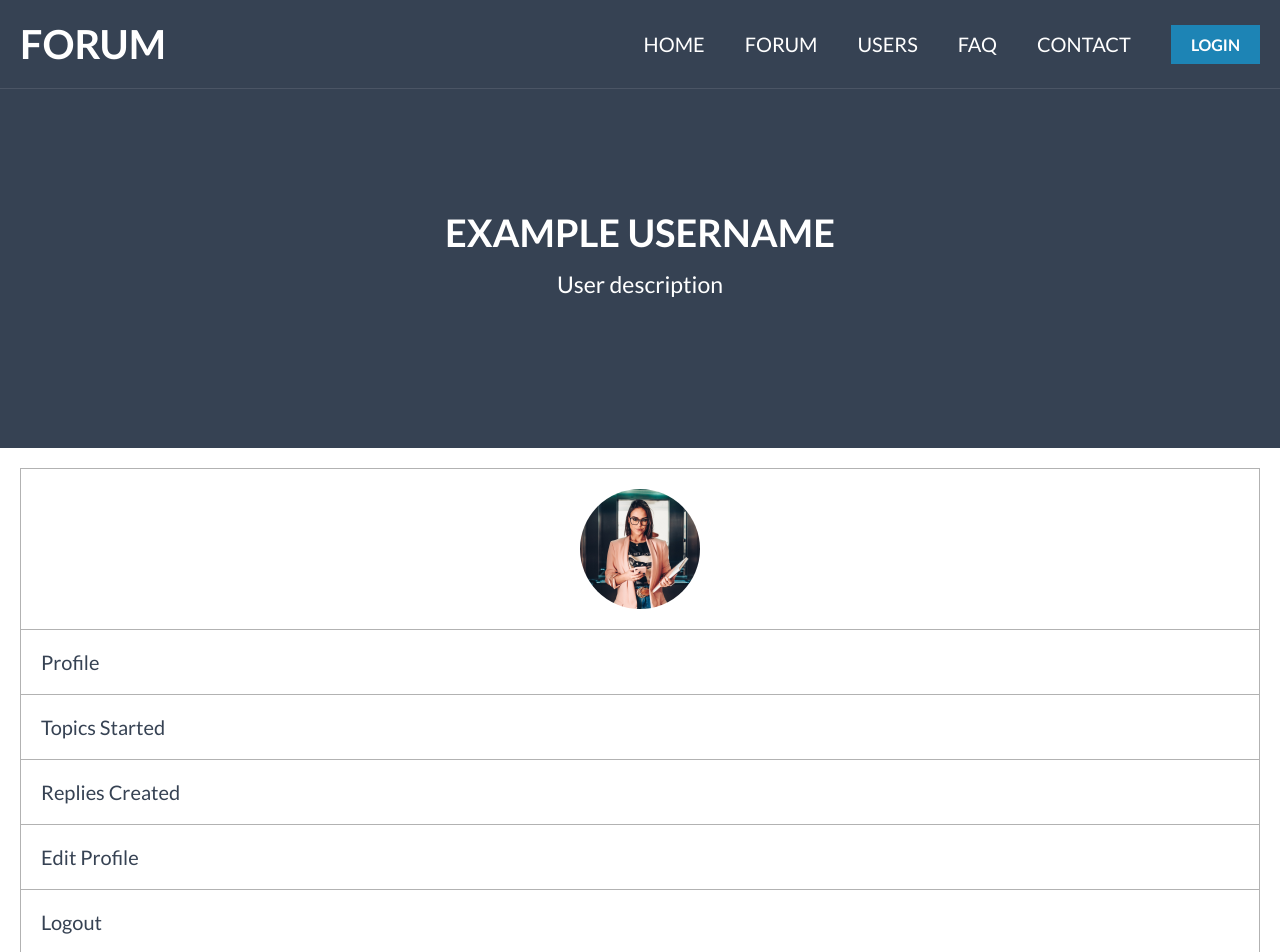
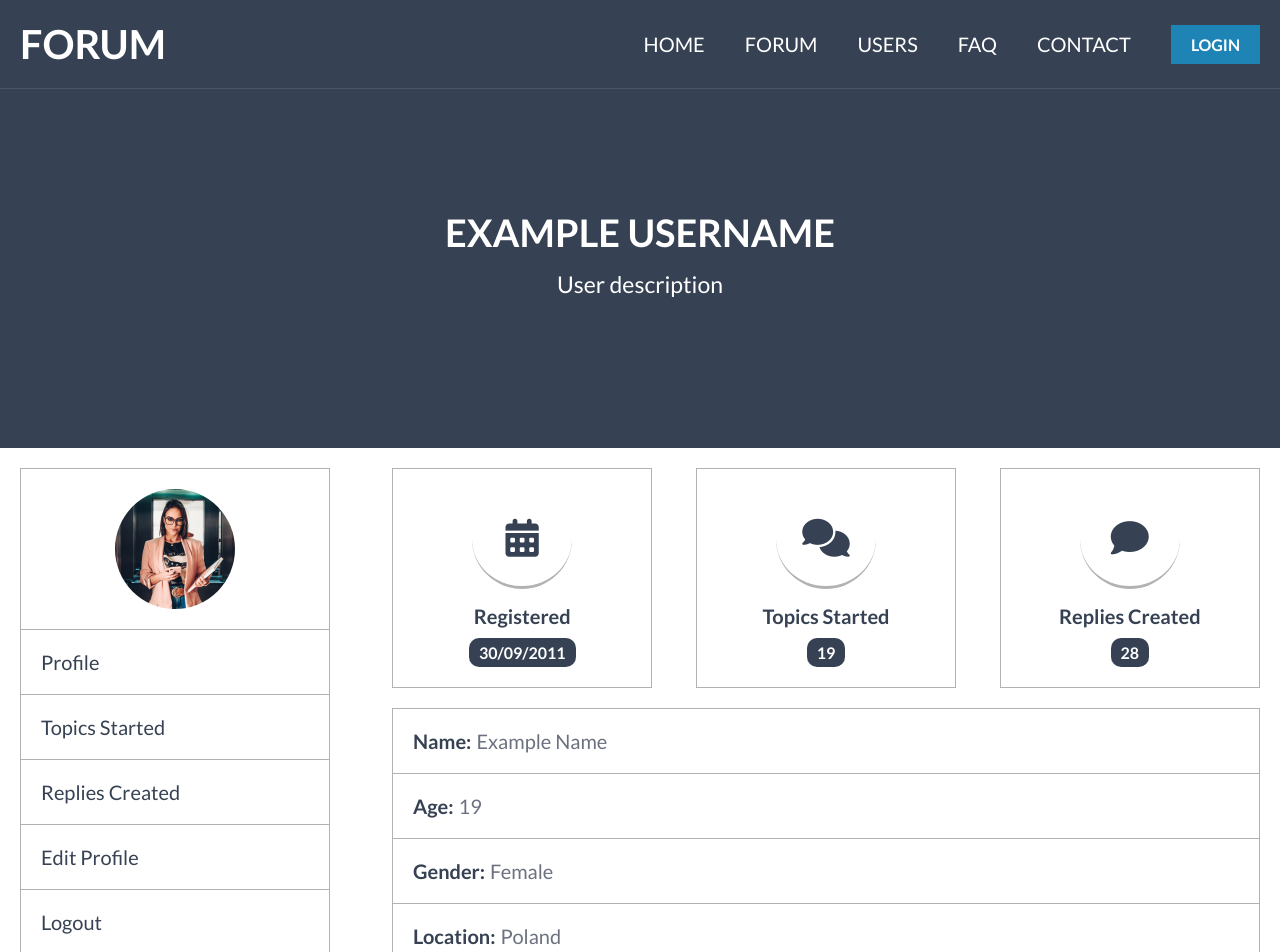
Before and after one commit to Belkowski656/Forum, a React (Create React App) app: page / in a window 1280 px wide. Shown: the top 952 px of the page. Built offline with nearby package versions, Linux system fonts and the light colour scheme.

Commit message:
add ProfileInfo Component

```diff
--- a/src/components/Profile/Profile.style.js
+++ b/src/components/Profile/Profile.style.js
@@ -3,10 +3,22 @@ import { blue, fontStandard, gray } from "../../resources/variables/variables";
 
 export const Wrapper = styled.div`
   padding: 20px;
+  max-width: 1400px;
+  margin: 0 auto;
+
+  @media (min-width: 992px) {
+    display: flex;
+    justify-content: space-between;
+    align-items: flex-start;
+  }
 `;
 
 export const SideNav = styled.nav`
   border: 1px solid rgba(0, 0, 0, 0.3);
+
+  @media (min-width: 992px) {
+    width: 25%;
+  }
 `;
 
 export const Img = styled.div`
@@ -31,10 +43,18 @@ export const Link = styled.a`
   border-top: 1px solid rgba(0, 0, 0, 0.3);
   font-size: ${fontStandard};
   transition: 0.2s;
+  cursor: pointer;
 
   :hover {
     color: ${blue};
   }
 `;
 
-export const Content = styled.div``;
+export const Content = styled.div`
+  margin-top: 50px;
+
+  @media (min-width: 992px) {
+    margin: 0;
+    width: 70%;
+  }
+`;
--- a/src/components/ProfileInfo/ProfileInfo.js
+++ b/src/components/ProfileInfo/ProfileInfo.js
@@ -1,7 +1,66 @@
+import {
+  Wrapper,
+  Stats,
+  StatBox,
+  Icon,
+  Informations,
+  Info,
+  Value,
+  Text,
+  StatText,
+  StatValue,
+} from "./ProfileInfo.style";
+
 const ProfileInfo = () => {
   return (
     <>
-      <div>ProfileInfo</div>
+      <Wrapper>
+        <Stats>
+          <StatBox>
+            <Icon>
+              <i className="fas fa-calendar-alt"></i>
+            </Icon>
+            <StatText>Registered</StatText>
+            <StatValue>30/09/2011</StatValue>
+          </StatBox>
+          <StatBox>
+            <Icon>
+              <i className="fas fa-comments"></i>
+            </Icon>
+            <StatText>Topics Started</StatText>
+            <StatValue>19</StatValue>
+          </StatBox>
+          <StatBox>
+            <Icon>
+              <i className="fas fa-comment"></i>
+            </Icon>
+            <StatText>Replies Created</StatText>
+            <StatValue>28</StatValue>
+          </StatBox>
+        </Stats>
+        <Informations>
+          <Info>
+            <Text>
+              Name:<Value>Example Name</Value>
+            </Text>
+          </Info>
+          <Info>
+            <Text>
+              Age:<Value>19</Value>
+            </Text>
+          </Info>
+          <Info>
+            <Text>
+              Gender:<Value>Female</Value>
+            </Text>
+          </Info>
+          <Info>
+            <Text>
+              Location:<Value>Poland</Value>
+            </Text>
+          </Info>
+        </Informations>
+      </Wrapper>
     </>
   );
 };
--- a/src/components/ProfileInfo/ProfileInfo.style.js
+++ b/src/components/ProfileInfo/ProfileInfo.style.js
@@ -0,0 +1,85 @@
+import styled from "styled-components";
+import {
+  fontHuge,
+  fontStandard,
+  gray,
+  lightGrayFont,
+} from "../../resources/variables/variables";
+
+export const Wrapper = styled.div``;
+
+export const Stats = styled.div`
+  @media (min-width: 992px) {
+    display: flex;
+    justify-content: space-between;
+  }
+`;
+
+export const StatBox = styled.div`
+  text-align: center;
+  padding: 20px;
+  border: 1px solid rgba(0, 0, 0, 0.3);
+  margin-bottom: 20px;
+
+  @media (min-width: 992px) {
+    width: 30%;
+  }
+`;
+
+export const Icon = styled.div`
+  position: relative;
+  width: 100px;
+  height: 100px;
+  padding: 10px;
+  margin: 0 auto 15px;
+  font-size: ${fontHuge};
+  color: ${gray};
+  border-radius: 50%;
+  border-bottom: 3px solid rgba(0, 0, 0, 0.3);
+
+  i {
+    position: absolute;
+    top: 50%;
+    left: 50%;
+    transform: translate(-50%, -50%);
+  }
+`;
+
+export const StatText = styled.p`
+  color: ${gray};
+  font-weight: bold;
+  font-size: ${fontStandard};
+  margin-bottom: 10px;
+`;
+
+export const StatValue = styled.p`
+  display: inline-block;
+  padding: 5px 10px;
+  border-radius: 10px;
+  background-color: ${gray};
+  color: white;
+  font-weight: bold;
+`;
+
+export const Informations = styled.ul`
+  list-style: none;
+  border: 1px solid rgba(0, 0, 0, 0.3);
+  border-bottom: none;
+`;
+
+export const Info = styled.li`
+  border-bottom: 1px solid rgba(0, 0, 0, 0.3);
+`;
+
+export const Text = styled.p`
+  padding: 20px;
+  color: ${gray};
+  font-weight: bold;
+  font-size: ${fontStandard};
+`;
+
+export const Value = styled.span`
+  margin-left: 5px;
+  color: ${lightGrayFont};
+  font-weight: normal;
+`;
```
